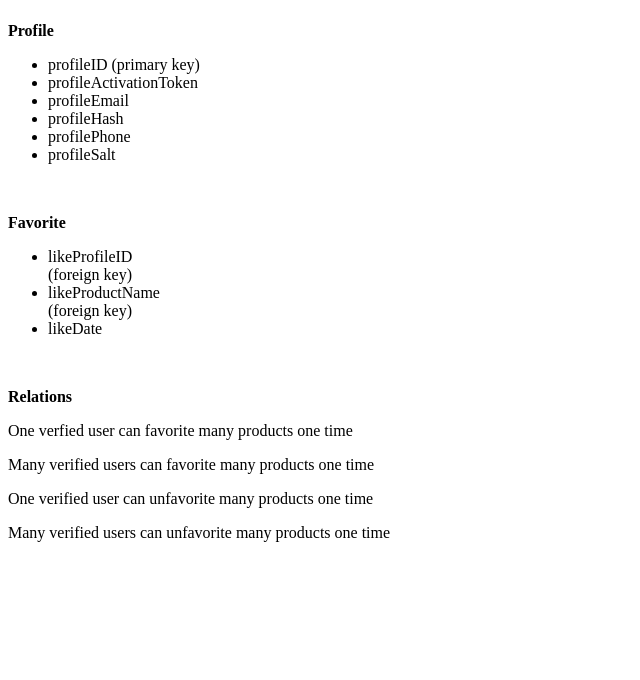
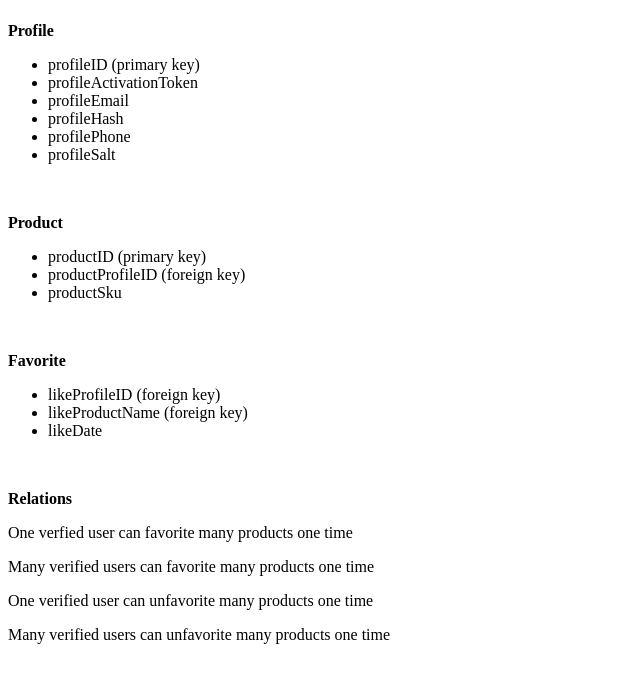
Before and after one commit to JabariFarrar/data-design, a PHP site: page /conceptual-model.php in a window 1280 px wide. Shown: the part 58-738 px from the top of the page, without its empty margins (0-640 px from the left). Run offline with PHP 8.4, Linux system fonts and the light colour scheme.

Commit message:
updated conceptual model and use case 2

```diff
--- a/epic/conceptual-model.php
+++ b/epic/conceptual-model.php
@@ -24,10 +24,17 @@
 				<li>profileSalt</li>
 			</ul>
 			<br>
+			<p><strong>Product</strong></p>
+			<ul>
+				<li>productID (primary key)</li>
+				<li>productProfileID (foreign key)</li>
+				<li>productSku</li>
+			</ul>
+			<br>
 			<p><strong>Favorite</strong></p>
 			<ul>
-				<li>likeProfileID</li>(foreign key)
-				<li>likeProductName</li>(foreign key)
+				<li>likeProfileID (foreign key)</li>
+				<li>likeProductName (foreign key)</li>
 				<li>likeDate</li>
 			</ul>
 			<br>
@@ -39,13 +46,4 @@
 
 		</body>
 
-
-
-
-
-
-
-
-
-
 </html>
--- a/epic/use-case.php
+++ b/epic/use-case.php
@@ -17,7 +17,7 @@
 		</header>
 
 		<ul>
-			<li>User logsin to website --> System welcomes ProfileID to website</li>
+			<li>User logs in to website --> System welcomes ProfileID to website</li>
 			<li>User searches products ---> System locates product under that search</li>
 			<li>User favorites a product --> System stores favorites</li>
 		</ul>
```
